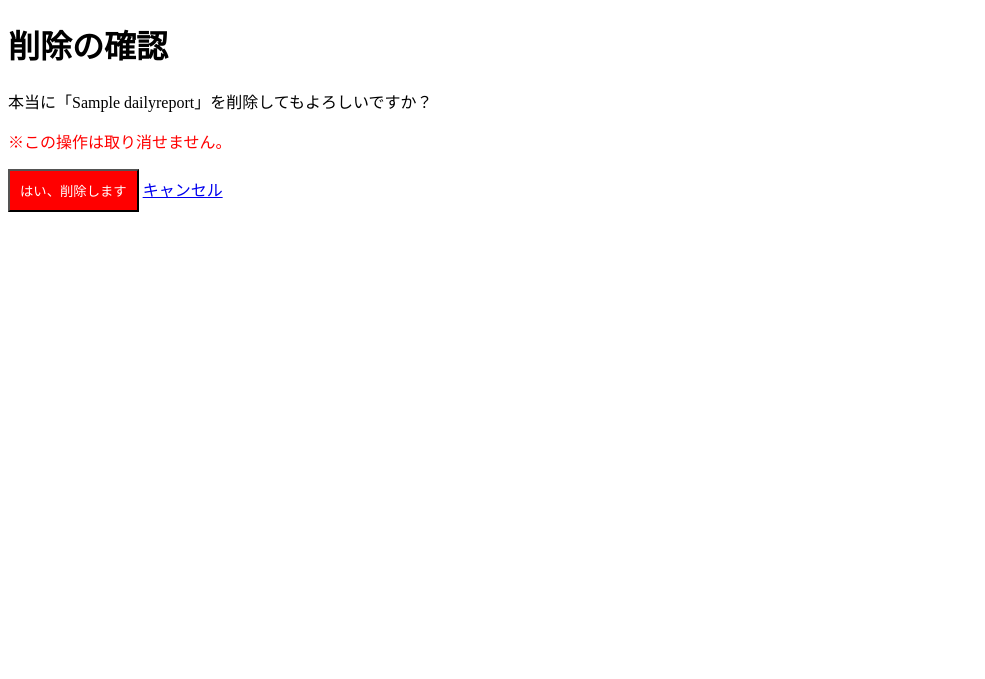
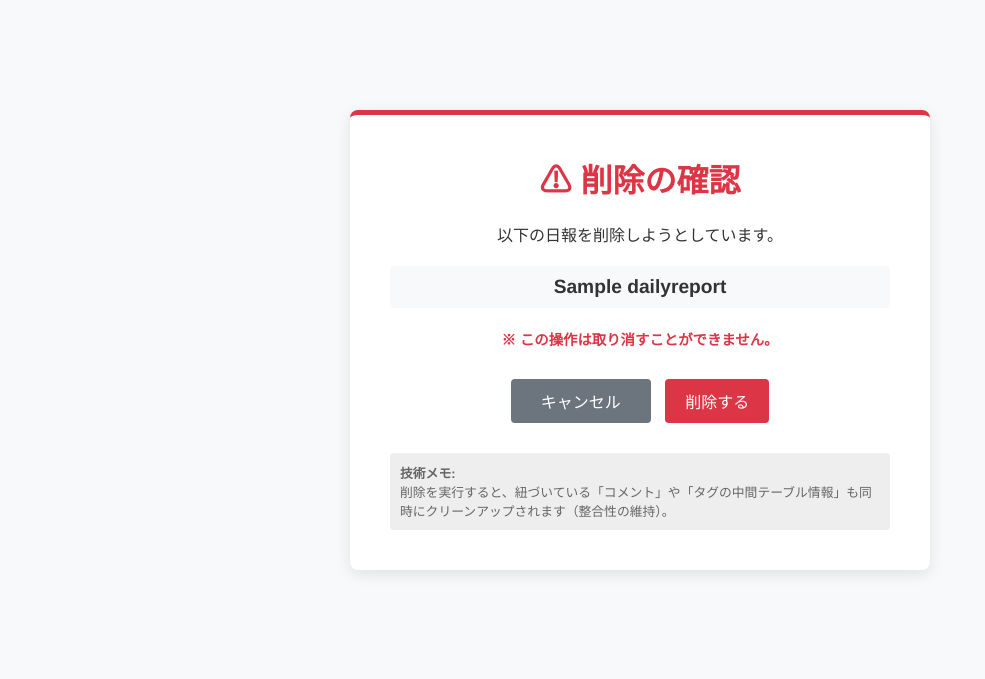
Before and after one commit to RYO-102/DailyReportApp-database-lecture_ver-, a Django app: page /1/delete/ in a window 1280 px wide. Shown: the top 679 px of the page, without its empty margins (0-985 px from the left). Run offline with Django 5.2, Linux system fonts and the light colour scheme; a user stored in the database is signed in; tables that the repository leaves empty hold one stand-in row (values such as "Sample post").

Commit message:
report_confirm_deletel.hemlのリファクタリング ①不要なコメントを削除 ②SQLやDBに関わるコードに適切なコメントを追加 ③UI/UXの向上

```diff
--- a/reports/templates/reports/report_confirm_delete.html
+++ b/reports/templates/reports/report_confirm_delete.html
@@ -2,17 +2,54 @@
 <html lang="ja">
 <head>
     <meta charset="UTF-8">
+    <meta name="viewport" content="width=device-width, initial-scale=1.0">
     <title>削除の確認</title>
+    <style>
+        /* 共通スタイル */
+        body { font-family: "Helvetica Neue", Arial, sans-serif; background-color: #f8f9fa; color: #333; margin: 0; padding: 20px; display: flex; justify-content: center; align-items: center; min-height: 80vh; }
+
+        .container { max-width: 500px; width: 100%; background: white; padding: 40px; border-radius: 8px; box-shadow: 0 4px 15px rgba(0,0,0,0.1); text-align: center; border-top: 5px solid #dc3545; }
+
+        h1 { margin-top: 0; color: #dc3545; }
+
+        .report-title { font-size: 1.2em; font-weight: bold; margin: 20px 0; padding: 10px; background-color: #f8f9fa; border-radius: 4px; }
+
+        .warning-text { color: #dc3545; font-weight: bold; font-size: 0.9em; margin-bottom: 30px; }
+
+        .btn { padding: 10px 20px; border-radius: 4px; border: none; cursor: pointer; font-size: 1em; text-decoration: none; display: inline-block; margin: 0 5px; color: white; min-width: 100px; }
+        .btn-danger { background-color: #dc3545; }
+        .btn-secondary { background-color: #6c757d; }
+        .btn:hover { opacity: 0.9; }
+
+        .db-note { font-size: 0.8em; color: #666; background: #eee; padding: 10px; border-radius: 4px; margin-top: 30px; text-align: left; }
+    </style>
 </head>
 <body>
-    <h1>削除の確認</h1>
-    <p>本当に「{{ report.title }}」を削除してもよろしいですか？</p>
-    <p style="color: red;">※この操作は取り消せません。</p>
 
-    <form method="post">
-        {% csrf_token %}
-        <button type="submit" style="background: red; color: white; padding: 10px;">はい、削除します</button>
-        <a href="{% url 'report_detail' report.pk %}">キャンセル</a>
-    </form>
+    <div class="container">
+        <h1>⚠ 削除の確認</h1>
+
+        <p>以下の日報を削除しようとしています。</p>
+
+        <div class="report-title">
+            {{ report.title }}
+        </div>
+
+        <p class="warning-text">※ この操作は取り消すことができません。</p>
+
+        <form method="post">
+            {% csrf_token %}
+            <div style="margin-top: 20px;">
+                <a href="{% url 'report_detail' report.pk %}" class="btn btn-secondary">キャンセル</a>
+                <button type="submit" class="btn btn-danger">削除する</button>
+            </div>
+        </form>
+
+        <div class="db-note">
+            <strong>技術メモ:</strong><br>
+            削除を実行すると、紐づいている「コメント」や「タグの中間テーブル情報」も同時にクリーンアップされます（整合性の維持）。
+        </div>
+    </div>
+
 </body>
 </html>
```
